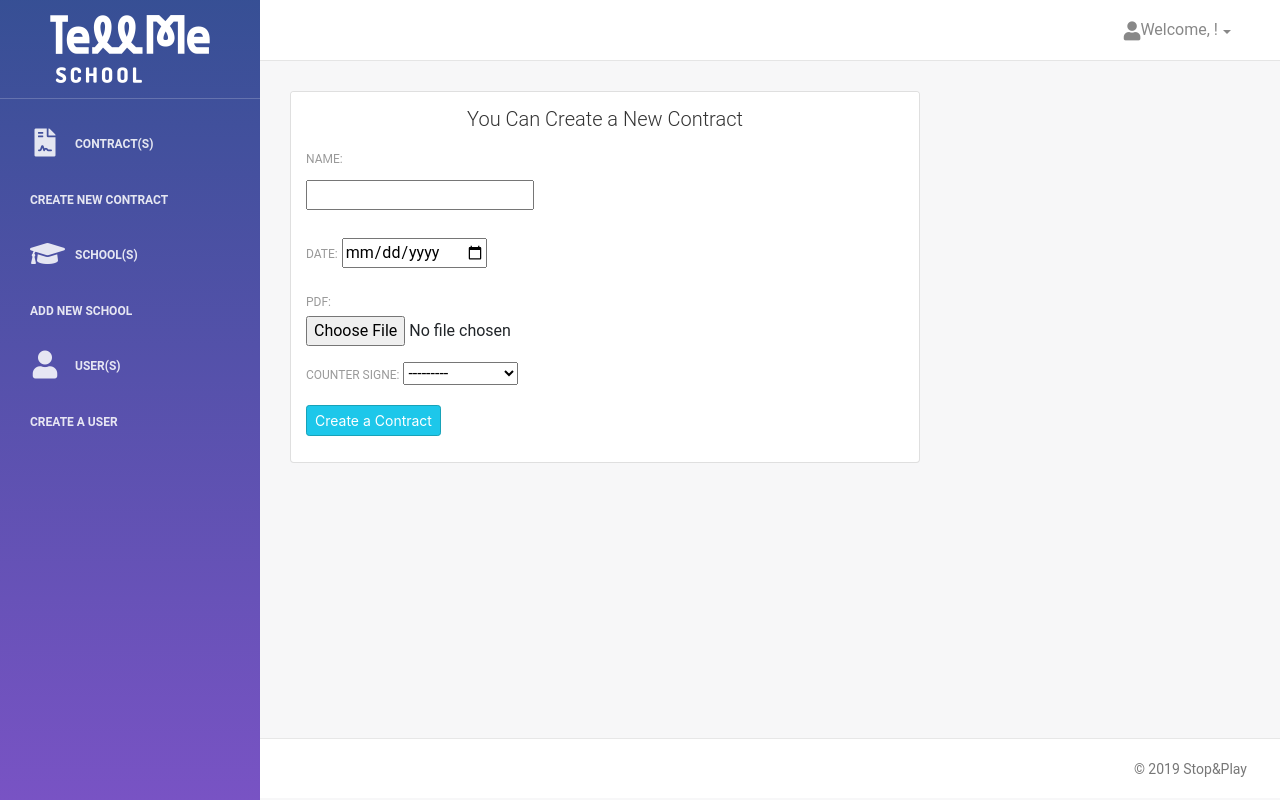
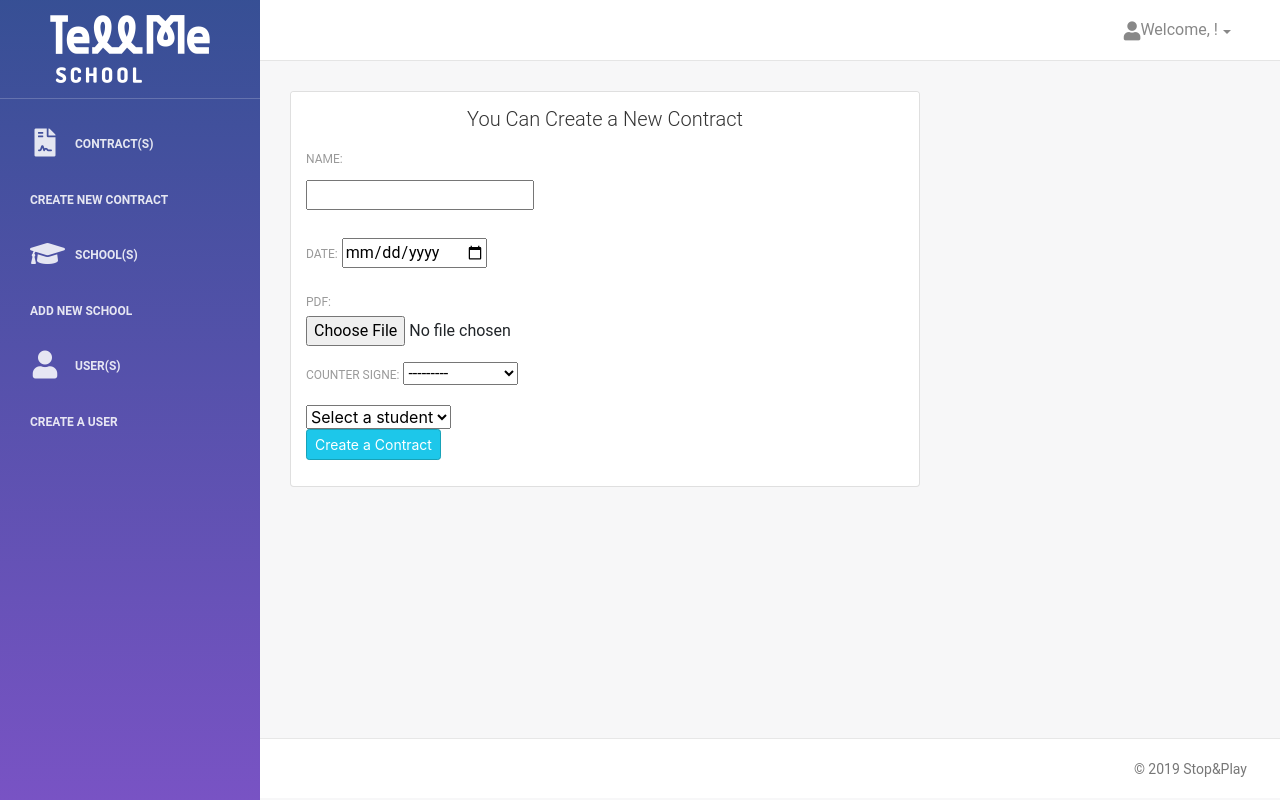
Before and after one commit to stopplay/tellme2.0, a Django app: page /contracts/createacontract/ in a window 1280 px wide. Run offline with Django 3.2, Linux system fonts and the light colour scheme; data comes from the database, SQL or seed files in the repository; parts of the project's set-up code (start-up, migrations or seed data) failed here and were passed over; some libraries are stand-ins or nearby versions.

Commit message:
Updating the last changes

```diff
--- a/classrooms/contract/templates/contract/createacontract.html
+++ b/classrooms/contract/templates/contract/createacontract.html
@@ -24,6 +24,13 @@
 								<div class="form-group">
 									<form method="POST" class="" enctype="multipart/form-data"> {% csrf_token %}
 										{{ form.as_p }}
+										<select id="select_form">
+											<option id="" value="" selected>Select a student</option>
+											{% for student in students %}
+												<option value="{{ student.student_id }}">{{ student.name }}</option>
+											{% endfor %}
+										</select><br>
+										<input type="hidden" id="selected_user" name="selected_user" value="0">
 
                     <div><button type="submit" class="btn btn-info btn-fill btn-sm pull-left">Create a Contract</button></div>
 
@@ -38,6 +45,19 @@
 		</div>
 	</div>
 </div>
-
+<script type="text/javascript">
+	$(document).ready(function(){
+		$('#select_form').on('change',function(){
+			var selectValor = $(this).val();
+			if (selectValor == '') {
+				$('#pai').children('div').remove();
+				document.getElementById('selected_user').value = '0'
+			}
+			else{
+				document.getElementById('selected_user').value = selectValor
+			}
+		});
+	});
+</script>
 
 {% endblock %}
--- a/classrooms/contract/views.py
+++ b/classrooms/contract/views.py
@@ -24,6 +24,7 @@
 from block.models import *
 from block.forms import *
 from school_users.models import *
+from django.http import HttpResponse, Http404, HttpResponseRedirect
 
 # Create your views here.
 class ContractsViewSet(viewsets.ModelViewSet):
@@ -35,43 +36,50 @@
 
 def createacontract(request):
 	form = ContractModelForm(request.POST or None, request.FILES)
+	students = Student.objects.all()
 	if request.method == 'POST':
 		if form.is_valid():
+			selected_user = request.POST.get('selected_user', 0)
+			student = Student.objects.get(student_id = selected_user)
 			contract = form.save(commit=False)
-			attachments = []
-			content = contract.pdf.read()
-			attachment = (contract.pdf.name, content, 'application/pdf')
-			attachments.append(attachment)
-			mail_subject = 'Contract to be signed'
-			message = render_to_string('contract/sendcontract.html', {
-				'user': contract.first_auth_signe,
-			})
-			to_email = contract.first_auth_signe.profile.email
-			email = EmailMessage(
-				mail_subject, message, to=[to_email], attachments=attachments
-			)
-			email.send()
-			mail_subject = 'Contract to be signed'
-			message = render_to_string('contract/sendcontract.html', {
-				'user': contract.second_auth_signe,
-			})
-			to_email = contract.second_auth_signe.profile.email
-			email = EmailMessage(
-				mail_subject, message, to=[to_email], attachments=attachments
-			)
-			email.send()
-			mail_subject = 'Contract to be signed'
-			message = render_to_string('contract/sendcontract.html', {
-				'user': contract.counter_signe,
-			})
-			to_email = contract.counter_signe.profile.email
-			email = EmailMessage(
-				mail_subject, message, to=[to_email], attachments=attachments
-			)
-			email.send()
-			contract.save()
-			return redirect('/contracts/seemycontracts')
-	return render(request, 'contract/createacontract.html', {'form':form})
+			if student.first_parent and student.second_parent:
+				contract.first_auth_signe = student.first_parent
+				contract.second_auth_signe = student.second_parent
+				attachments = []
+				content = contract.pdf.read()
+				attachment = (contract.pdf.name, content, 'application/pdf')
+				attachments.append(attachment)
+				mail_subject = 'Contract to be signed'
+				message = render_to_string('contract/sendcontract.html', {
+					'user': contract.first_auth_signe,
+				})
+				to_email = contract.first_auth_signe.profile.email
+				email = EmailMessage(
+					mail_subject, message, to=[to_email], attachments=attachments
+				)
+				email.send()
+				mail_subject = 'Contract to be signed'
+				message = render_to_string('contract/sendcontract.html', {
+					'user': contract.second_auth_signe,
+				})
+				to_email = contract.second_auth_signe.profile.email
+				email = EmailMessage(
+					mail_subject, message, to=[to_email], attachments=attachments
+				)
+				email.send()
+				mail_subject = 'Contract to be signed'
+				message = render_to_string('contract/sendcontract.html', {
+					'user': contract.counter_signe,
+				})
+				to_email = contract.counter_signe.profile.email
+				email = EmailMessage(
+					mail_subject, message, to=[to_email], attachments=attachments
+				)
+				email.send()
+				contract.save()
+				return redirect('/contracts/seemycontracts')
+			return HttpResponse('This student dont have at least one of the parents associated to him.')
+	return render(request, 'contract/createacontract.html', {'form':form, 'students':students})
 
 @login_required
 def seemycontracts(request):
@@ -205,9 +213,13 @@
 	students = Student.objects.all()
 	if request.method=='POST':
 		if form.is_valid():
+			selected_user = request.POST.get('selected_user', 0)
+			student = Student.objects.get(student_id = selected_user)
 			contract = form.save(commit=False)
-			attachments = []
-			if (contract.pdf):
+			if student.first_parent and student.second_parent:
+				contract.first_auth_signe = student.first_parent
+				contract.second_auth_signe = student.second_parent
+				attachments = []
 				content = contract.pdf.read()
 				attachment = (contract.pdf.name, content, 'application/pdf')
 				attachments.append(attachment)
@@ -243,6 +255,7 @@
 				contract.second_auth_signed = False
 				contract.save(update_fields=['name', 'date', 'pdf', 'first_auth_signe', 'first_auth_signed', 'second_auth_signe', 'second_auth_signed', 'counter_signe', 'counter_signed'])
 				return redirect('/contracts/seemycontracts')
+			return HttpResponse('This student dont have at least one of the parents associated to him.')
 	return render(request, 'contract/updatecontract.html', {'form':form, 'students':students})
 
 def delete_contract(request, contract_id = None):
```
